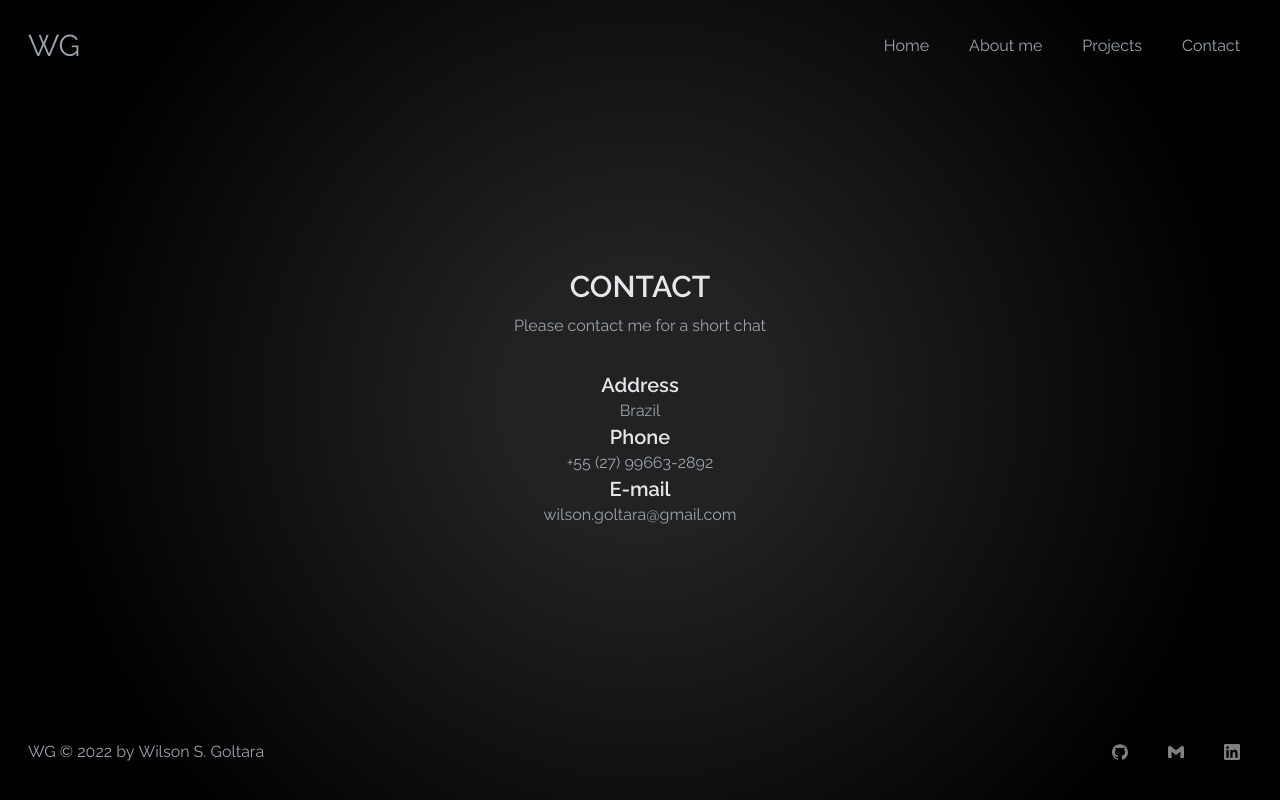
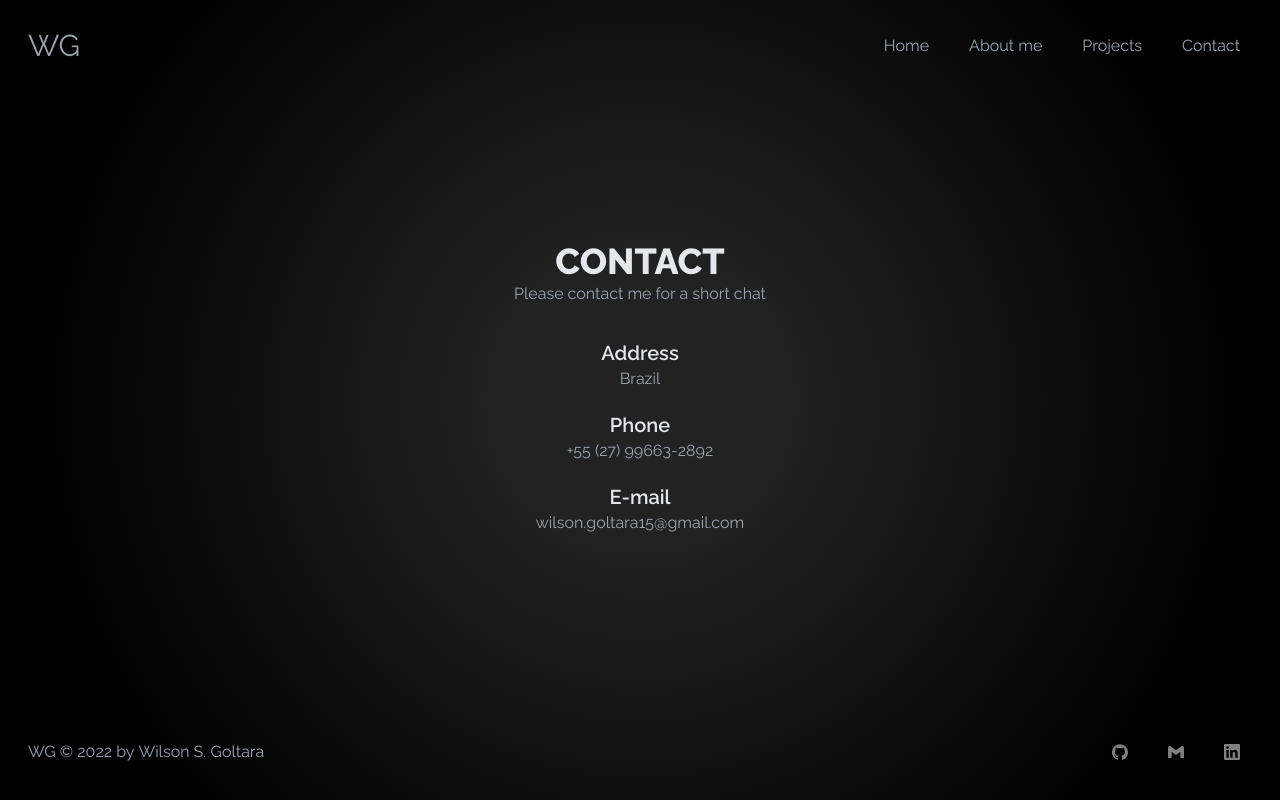
Before and after one commit to wilsongoltara/portfolio-nextjs, a Next.js app: page /contact in a window 1280 px wide. Built offline with nearby package versions, Linux system fonts and the light colour scheme.

Commit message:
[REFACTOR]: refactor contact

```diff
--- /dev/null
+++ b/components/global/ContentContact.tsx
@@ -0,0 +1,16 @@
+import { ContactsProps } from '@interfaces/props';
+
+export default function ContentContact({ contacts }: ContactsProps) {
+  return (
+    <article className='section-center'>
+      {contacts.map(({ typeContact, contact }, index) => (
+        <div key={index} className='mb-5'>
+          <p className='text-lg md:text-xl text-gray-200 font-semibold'>
+            {typeContact}
+          </p>
+          <p>{contact}</p>
+        </div>
+      ))}
+    </article>
+  );
+}
--- a/interfaces/props.ts
+++ b/interfaces/props.ts
@@ -1,3 +1,4 @@
+import { Contact } from '@lib/contacts';
 import { Icons } from '@lib/icons';
 import { Link } from '@lib/links';
 
@@ -25,3 +26,7 @@ export interface HeroProps {
 export interface IconProps {
   icons: Icons[];
 }
+
+export interface ContactsProps {
+  contacts: Contact[];
+}
--- a/lib/contacts.ts
+++ b/lib/contacts.ts
@@ -14,7 +14,7 @@ const contacts: Contact[] = [
   },
   {
     typeContact: 'E-mail',
-    contact: 'wilson.goltara@gmail.com',
+    contact: 'wilson.goltara15@gmail.com',
   },
 ];
 
--- a/pages/contact.tsx
+++ b/pages/contact.tsx
@@ -1,39 +1,29 @@
+import ContentContact from '@components/global/ContentContact';
 import contacts from '@lib/contacts';
 import { NextPage } from 'next';
 import Head from 'next/head';
-
-const ContentContact = () => {
-  return (
-    <div className='section-center'>
-      {contacts.map(({ typeContact, contact }, index) => (
-        <span key={index} className='mb-4'>
-          <p className='text-lg md:text-xl text-gray-200 font-semibold'>
-            {typeContact}
-          </p>
-          <p>{contact}</p>
-        </span>
-      ))}
-    </div>
-  );
-};
 
 const Contact: NextPage = () => {
   return (
     <>
       <Head>
         <title>Contact me</title>
+        <meta
+          name='description'
+          content='information about contacts'
+          key='desc'
+        />
       </Head>
-
       <section className='text-center'>
-        <div className='w-2/3 md:w-full'>
-          <h2 className='text-2xl md:text-3xl mb-2 text-gray-200 font-semibold uppercase'>
+        <div>
+          <h2 className='text-3xl md:text-4xl text-gray-200 font-bold uppercase'>
             Contact
           </h2>
           <p className='mb-8 leading-relaxed'>
             Please contact me for a short chat
           </p>
         </div>
-        <ContentContact />
+        <ContentContact contacts={contacts}/>
       </section>
     </>
   );
--- a/styles/globals.css
+++ b/styles/globals.css
@@ -12,7 +12,7 @@ html {
 }
 
 .size-box {
-  @apply px-5 py-5 w-full text-gray-400 2xl:max-w-[1500px];
+  @apply px-5 py-5 w-full text-gray-400 2xl:max-w-[1600px];
 }
 
 .item {
```
